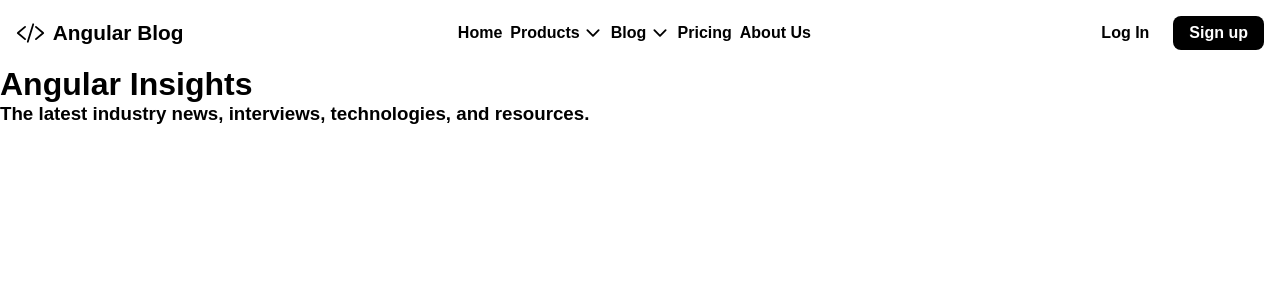
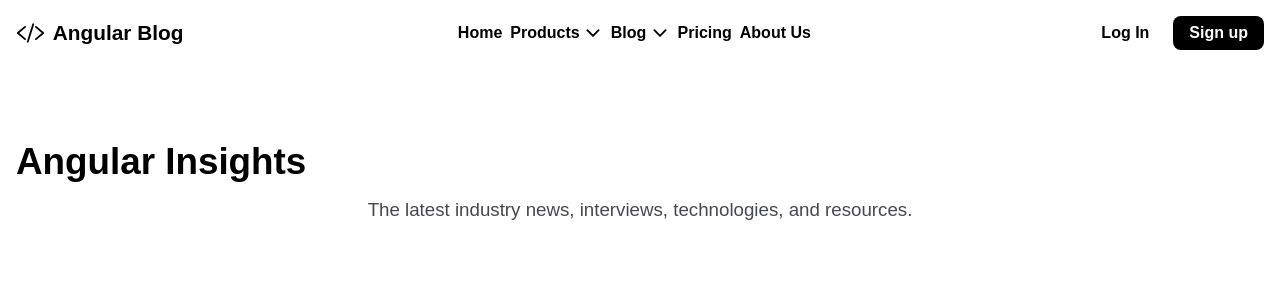
Before and after one commit to ygg-m/angular-blog, an Angular app: page / in a window 1280 px wide. Shown: the top 300 px of the page. Built offline with nearby package versions, Linux system fonts and the light colour scheme.

Commit message:
style: overral css

```diff
--- a/src/app/Components/page-title/page-title.component.sass
+++ b/src/app/Components/page-title/page-title.component.sass
@@ -0,0 +1,20 @@
+.title-container
+  width: 100vw
+  height: 230px
+  padding: 0 1rem
+
+  display: flex
+  flex-direction: column
+  align-items: center
+  justify-content: center
+  gap: 1rem
+
+  text-align: left
+
+  h1
+    width: 100%
+    font-size: 2.3rem
+
+  h3
+    color: #444850
+    font-weight: 400
```
